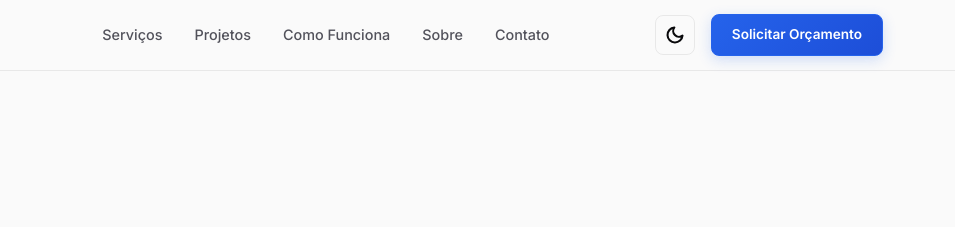
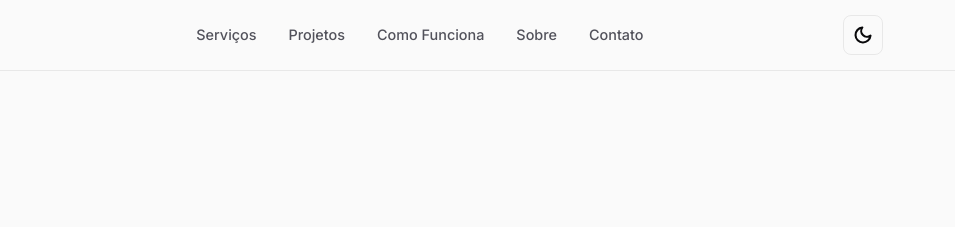
Before and after one commit to jpgarcia42/JPG_Digital_Agency, a plain HTML site: page index.html in a window 1280 px wide. Shown: the top 227 px of the page, 325-1280 px from the left. Drawn offline with Linux system fonts and the light colour scheme.

Commit message:
My Digital Agency

```diff
--- a/index.html
+++ b/index.html
@@ -77,15 +77,6 @@
               <path d="M21 12.79A9 9 0 1 1 11.21 3 7 7 0 0 0 21 12.79z"></path>
             </svg>
           </button>
-          <a
-            href="https://wa.me/5511997290454?text=Ol%C3%A1%20Juan%2C%20gostaria%20de%20fazer%20meu%20or%C3%A7amento"
-            target="_blank"
-            rel="noopener noreferrer"
-            class="btn btn-accent nav-btn"
-            id="nav-cta"
-          >
-            Solicitar Orçamento
-          </a>
         </div>
 
         <button
```
